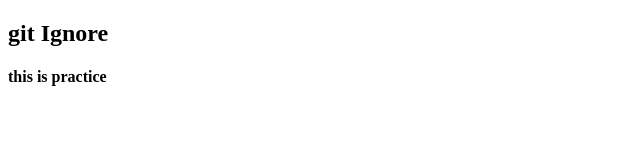
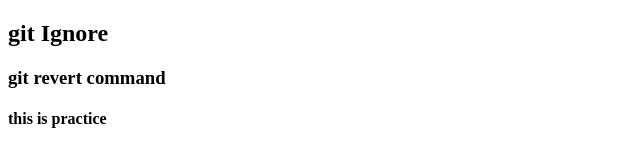
Before and after one commit to Izhar999/demo_file, a plain HTML site: page index.html in a window 1280 px wide. Shown: the whole page, without its empty margins (0-640 px from the left). Drawn offline with Linux system fonts and the light colour scheme.

Commit message:
git push for revert

```diff
--- a/index.html
+++ b/index.html
@@ -7,6 +7,7 @@
 </head>
 <body>
   <h2>git Ignore</h2>
+  <h3>git revert command</h3>
   <h4>this is practice</h4>
 </body>
 </html>
```
